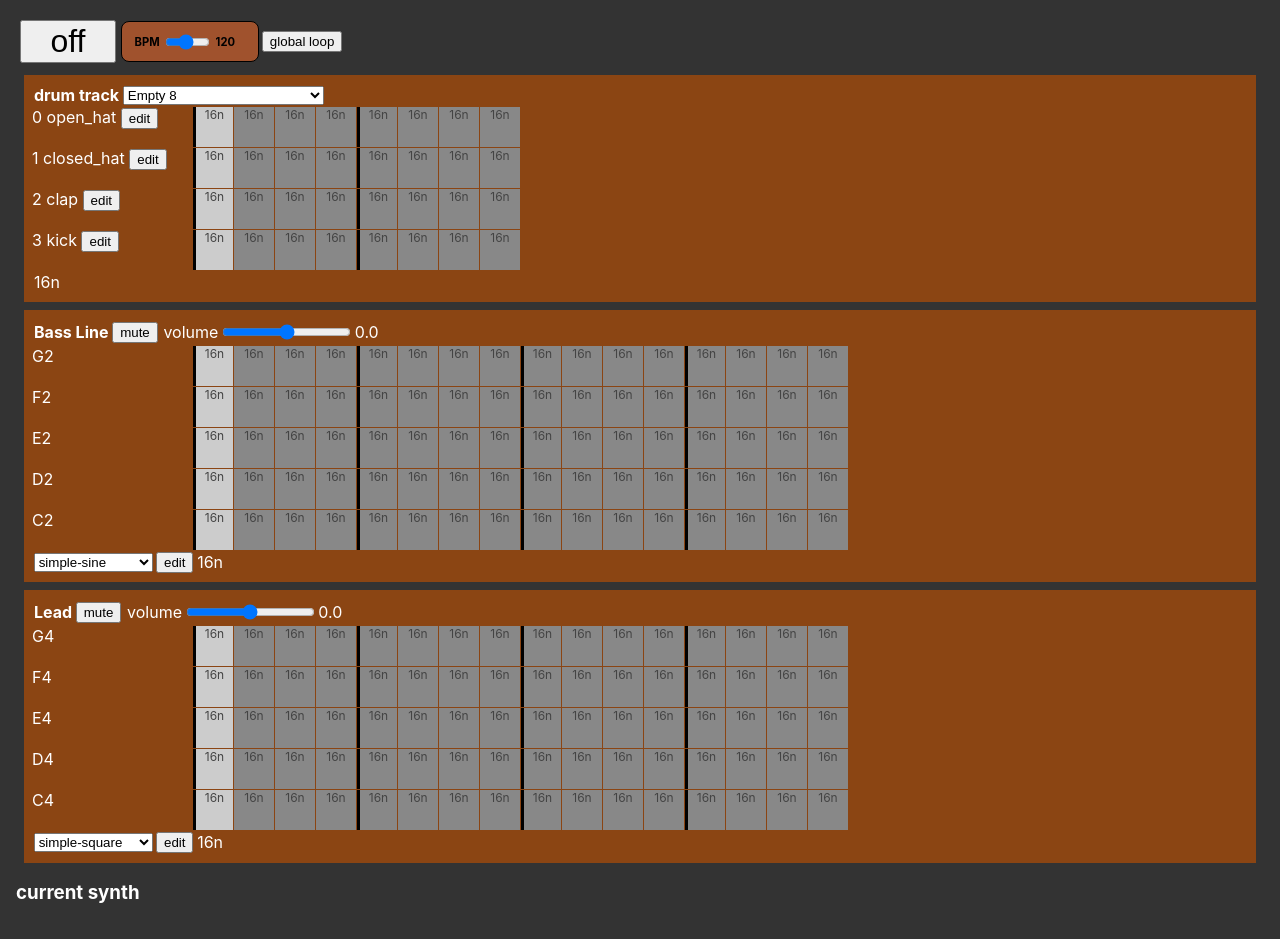
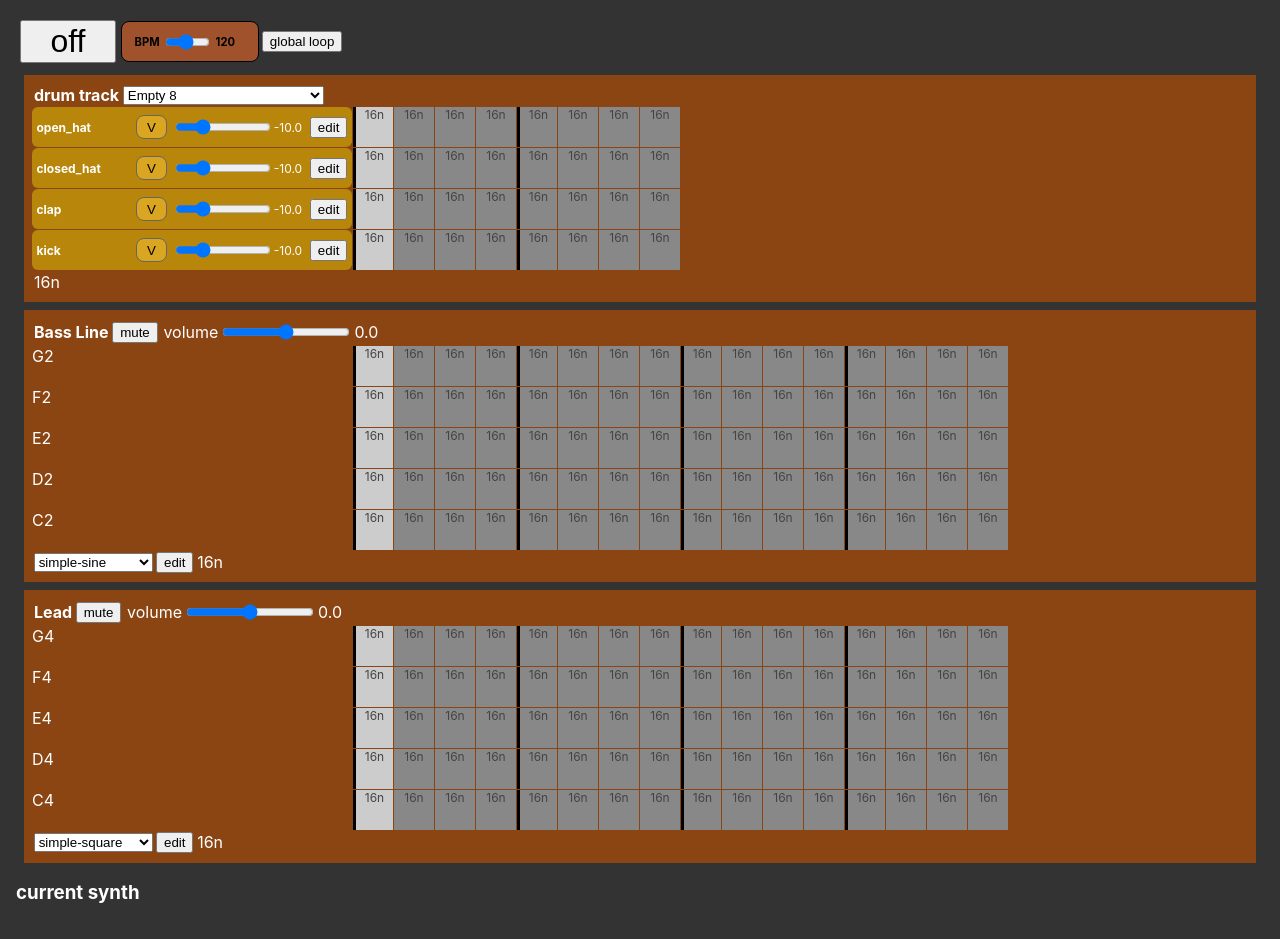
Before and after one commit to joshmarinacci/xp, a React (Create React App) app in the folder synth2/: page / in a window 1280 px wide. Built offline with nearby package versions, Linux system fonts and the light colour scheme.

Commit message:
style tweaks be able to control volume and mute of every instrument in the percussion set

```diff
--- a/synth2/src/App.css
+++ b/synth2/src/App.css
@@ -69,3 +69,24 @@ h3 {
     border: 1px solid red;
     background-color: #592b0c;
 }
+
+
+.hbox.volume {
+    /*border: 5px solid green;*/
+    font-size: inherit;
+}
+.hbox.volume input[type=range] {
+    max-width: 8em;
+    font-size: 100%;
+}
+
+.mute-toggle {
+    background-color: goldenrod;
+    border: 1px solid #666;
+    border-radius: 0.5rem;
+    width: 2rem;
+    height: 1.5rem;
+}
+.mute-toggle.mute {
+    background-color: red;
+}
--- a/synth2/src/dataobjects.js
+++ b/synth2/src/dataobjects.js
@@ -244,6 +244,13 @@ export class MultiInstrumentSequence extends GenericSequence {
     getRowSynth(row) {
         return this.synths[row]
     }
+    toggleRowMute(row) {
+        this.getRowSynth(row).synth.volume.mute = !this.getRowSynth(row).synth.volume.mute
+        this.fire("mute",this.getRowSynth(row).synth.volume.mute)
+    }
+    isRowMute(row) {
+        return this.getRowSynth(row).synth.volume.mute
+    }
     playNote(row, col) {
         let synth = this.synths[row]
         let cell = this.getCell(row,col)
--- a/synth2/src/sequencer.css
+++ b/synth2/src/sequencer.css
@@ -7,6 +7,16 @@
 .sequencer .grid {
     border: 0px solid black;
     grid-gap: 1px;
+}
+
+.sequencer .grid .instrument-header {
+    border: 0px solid red;
+    font-size: 75%;
+}
+
+.instrument-header .name {
+    font-weight: bold;
+    min-width: 8em;
 }
 
 .sequencer .grid .header {
--- a/synth2/src/sequencer.jsx
+++ b/synth2/src/sequencer.jsx
@@ -1,5 +1,5 @@
 import {useEffect, useState} from 'react'
-import {cls2str, HBox, range} from './comps.jsx'
+import {cls2str, HBox, range, Spacer} from './comps.jsx'
 import "./sequencer.css"
 import {STATES} from './presets.js'
 
@@ -63,7 +63,7 @@ function SequenceGrid({data, header, onEdit}) {
     let rowSize = '40px'
     let style = {
         display: "grid",
-        gridTemplateColumns: `10rem repeat(${stepCount},${stepSize})`,
+        gridTemplateColumns: `20rem repeat(${stepCount},${stepSize})`,
         gridTemplateRows: `repeat(${data.getRowCount()}, ${rowSize})`
     }
     useEffect(() => {
@@ -116,10 +116,22 @@ function MuteButton({instrument}) {
     }}>{instrument.isMute()?"unmute":"mute"}</button>
 }
 
-function VolumeSlider({volumeNode}) {
+function RowMuteButton({data, row}) {
+    const [mute, set_mute] = useState(data.isRowMute(row))
+    useEffect(()=>{
+        let cb = () => set_mute(data.isRowMute(row))
+        data.on("mute",cb)
+        return () => {
+            data.off("mute",cb)
+        }
+    })
+    return <button className={"mute-toggle "+(mute?"mute":"")} onClick={()=>data.toggleRowMute(row)}>{mute?"x":"V"}</button>
+}
+
+function VolumeSlider({volumeNode, label="volume"}) {
     const [val, set_val] = useState(volumeNode.volume.value)
-    return <HBox>
-        <label>volume</label>
+    return <div className={'hbox volume'}>
+        <label>{label}</label>
         <input type={'range'} min={-20} max={20} value={val}
                onChange={(e)=>{
                    let val = parseFloat(e.target.value)
@@ -128,7 +140,7 @@ function VolumeSlider({volumeNode}) {
                }}
         />
         <label>{val.toFixed(1)}</label>
-    </HBox>
+    </div>
 }
 
 export function SingleInstrumentSequencerGrid({data, onEdit, availableInstruments}) {
@@ -159,10 +171,14 @@ function PresetsLoader({onChange}) {
     </select>
 }
 
-function SimpleHeader({data,row, onEdit}) {
-    return <div>{row} {data.getRowName(row)} <button onClick={()=>{
-        onEdit(data.getRowSynth(row).synth)
-    }}>edit</button></div>
+function SingleInstrumentHeader({data,row, onEdit}) {
+    return <div className={'hbox instrument-header header'}>
+        <b className={'name'}>{data.getRowName(row)}</b>
+        <RowMuteButton data={data} row={row}/>
+        <VolumeSlider label={""} volumeNode={data.getRowSynth(row).synth}/>
+        <Spacer/>
+        <button onClick={()=>onEdit(data.getRowSynth(row).synth)}>edit</button>
+    </div>
 }
 export function MultiInstrumentSequencerGrid({data,onEdit}) {
     return <div className={'sequencer'}>
@@ -172,7 +188,7 @@ export function MultiInstrumentSequencerGrid({data,onEdit}) {
                 data.loadPreset(preset)
             }}/>
         </HBox>
-        <SequenceGrid data={data} header={SimpleHeader} onEdit={onEdit}/>
+        <SequenceGrid data={data} header={SingleInstrumentHeader} onEdit={onEdit}/>
         <HBox>
             <label>{data.default_duration}</label>
         </HBox>
```
